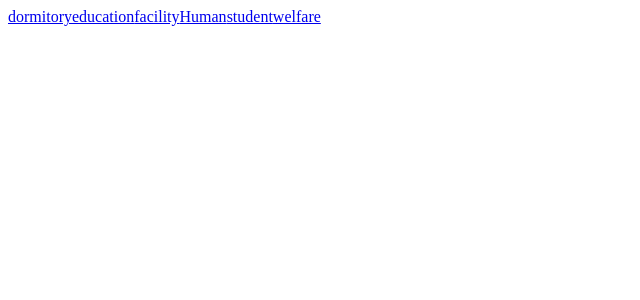
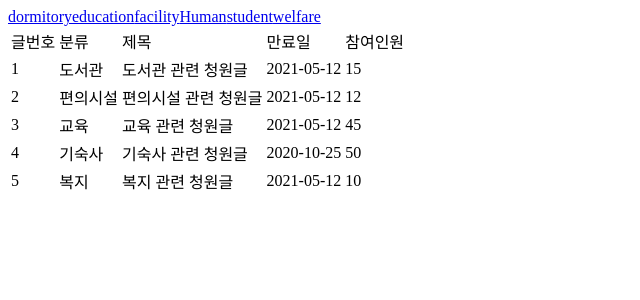
Before and after one commit to suminRoh/Hufs_story, a React (Create React App) app: page / in a window 1280 px wide. Shown: the top 300 px of the page, without its empty margins (0-640 px from the left). Built offline with nearby package versions, Linux system fonts and the light colour scheme.

Commit message:
create table

```diff
--- a/src/Home.js
+++ b/src/Home.js
@@ -1,5 +1,6 @@
 import React from "react";
 import { Link } from "react-router-dom";
+import Articles from './table/Articles';
 
 const Home=()=>{
     return(
@@ -24,6 +25,7 @@ const Home=()=>{
              <Link to="/welfare">
                  welfare
              </Link>
+             <Articles></Articles>
 
         </div>
     );
--- /dev/null
+++ b/src/table/ArticleTable.js
@@ -0,0 +1,27 @@
+import React from 'react';
+
+function ArticleTable(props) {
+  const { headersName, children } = props;
+  return (
+    <table>
+      <thead>
+        <tr>
+          {
+            headersName.map((item, index) => {
+              return (
+                <td key={index}>{ item }</td>
+              )
+            })
+          }
+        </tr>
+      </thead>
+      <tbody>
+        {
+          children
+        }
+      </tbody>
+    </table>
+  )
+}
+
+export default ArticleTable;
--- /dev/null
+++ b/src/table/ArticleTableColumn.js
@@ -0,0 +1,13 @@
+import React from 'react';
+
+const ArticleTableColumn = ({ children }) => {
+  return (
+    <td>
+      {
+        children
+      }
+    </td>
+  )
+}
+
+export default ArticleTableColumn;
--- /dev/null
+++ b/src/table/ArticleTableRow.js
@@ -0,0 +1,13 @@
+import React from 'react';
+
+const ArticleTableRow = ({ children }) => {
+  return (
+    <tr>
+      {
+        children
+      }
+    </tr>
+  )
+}
+
+export default ArticleTableRow;
--- /dev/null
+++ b/src/table/Articles.js
@@ -0,0 +1,50 @@
+import React from 'react';
+import ArticleTable from './ArticleTable';
+import ArticleTableColumn from './ArticleTableColumn';
+import ArticleTableRow from './ArticleTableRow';
+
+function Articles({props}) {
+  return (
+    <div>
+      <ArticleTable headersName={['글번호', '분류','제목', '만료일', '참여인원']}>
+        <ArticleTableRow>
+          <ArticleTableColumn>1</ArticleTableColumn>
+          <ArticleTableColumn>도서관</ArticleTableColumn>
+          <ArticleTableColumn>도서관 관련 청원글</ArticleTableColumn>
+          <ArticleTableColumn>2021-05-12</ArticleTableColumn>
+          <ArticleTableColumn>15</ArticleTableColumn>
+        </ArticleTableRow>
+        <ArticleTableRow>
+          <ArticleTableColumn>2</ArticleTableColumn>
+          <ArticleTableColumn>편의시설</ArticleTableColumn>
+          <ArticleTableColumn>편의시설 관련 청원글</ArticleTableColumn>
+          <ArticleTableColumn>2021-05-12</ArticleTableColumn>
+          <ArticleTableColumn>12</ArticleTableColumn>
+        </ArticleTableRow>
+        <ArticleTableRow>
+          <ArticleTableColumn>3</ArticleTableColumn>
+          <ArticleTableColumn>교육</ArticleTableColumn>
+          <ArticleTableColumn>교육 관련 청원글</ArticleTableColumn>
+          <ArticleTableColumn>2021-05-12</ArticleTableColumn>
+          <ArticleTableColumn>45</ArticleTableColumn>
+        </ArticleTableRow>
+        <ArticleTableRow>
+          <ArticleTableColumn>4</ArticleTableColumn>
+          <ArticleTableColumn>기숙사</ArticleTableColumn>
+          <ArticleTableColumn>기숙사 관련 청원글</ArticleTableColumn>
+          <ArticleTableColumn>2020-10-25</ArticleTableColumn>
+          <ArticleTableColumn>50</ArticleTableColumn>
+        </ArticleTableRow>
+        <ArticleTableRow>
+          <ArticleTableColumn>5</ArticleTableColumn>
+          <ArticleTableColumn>복지</ArticleTableColumn>
+          <ArticleTableColumn>복지 관련 청원글</ArticleTableColumn>
+          <ArticleTableColumn>2021-05-12</ArticleTableColumn>
+          <ArticleTableColumn>10</ArticleTableColumn>
+        </ArticleTableRow>
+      </ArticleTable>
+    </div>
+  )
+}
+
+export default Articles;
```
Also changed, not shown: 1 other file (tests, documents, lock files or other folders).
